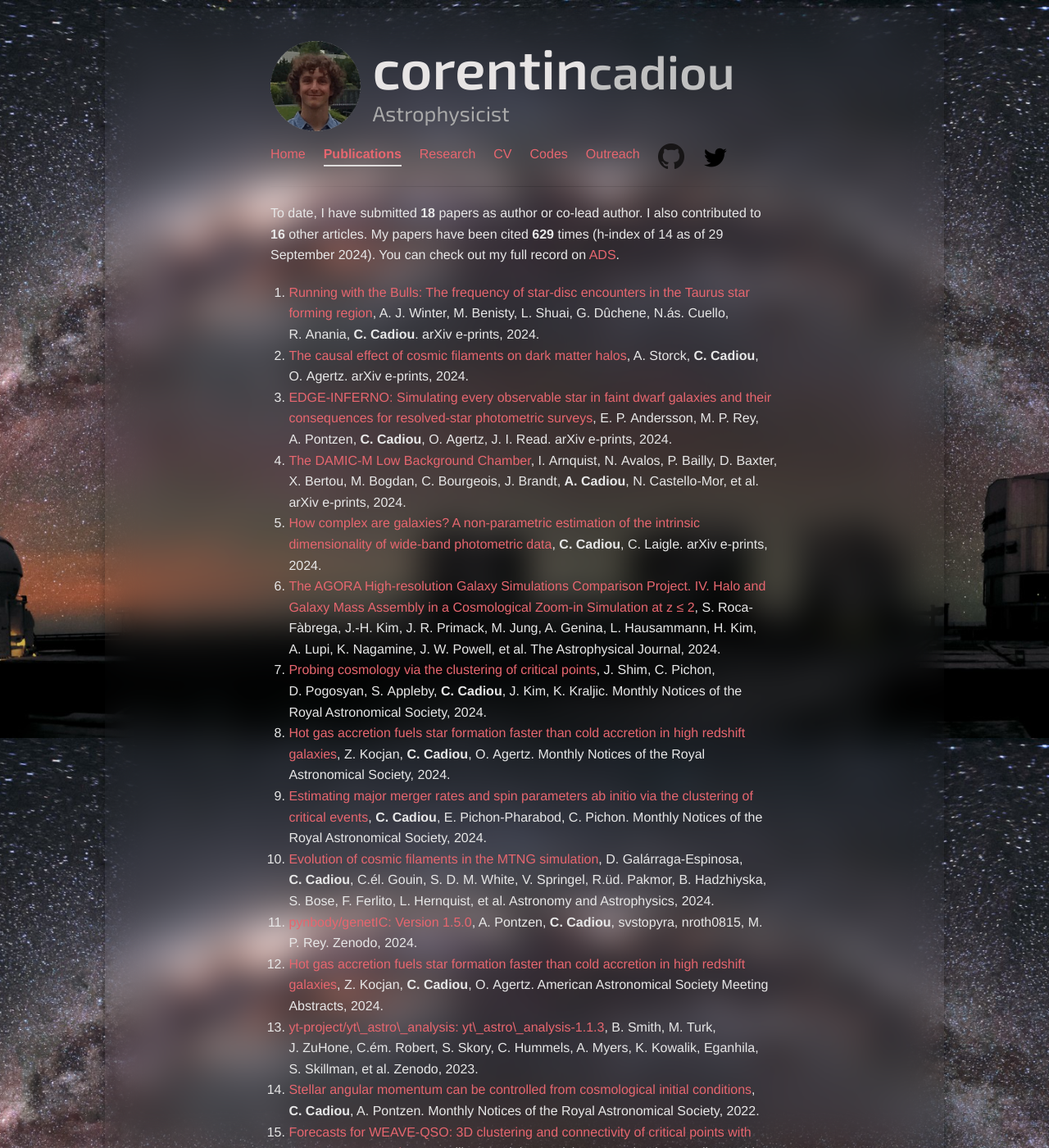
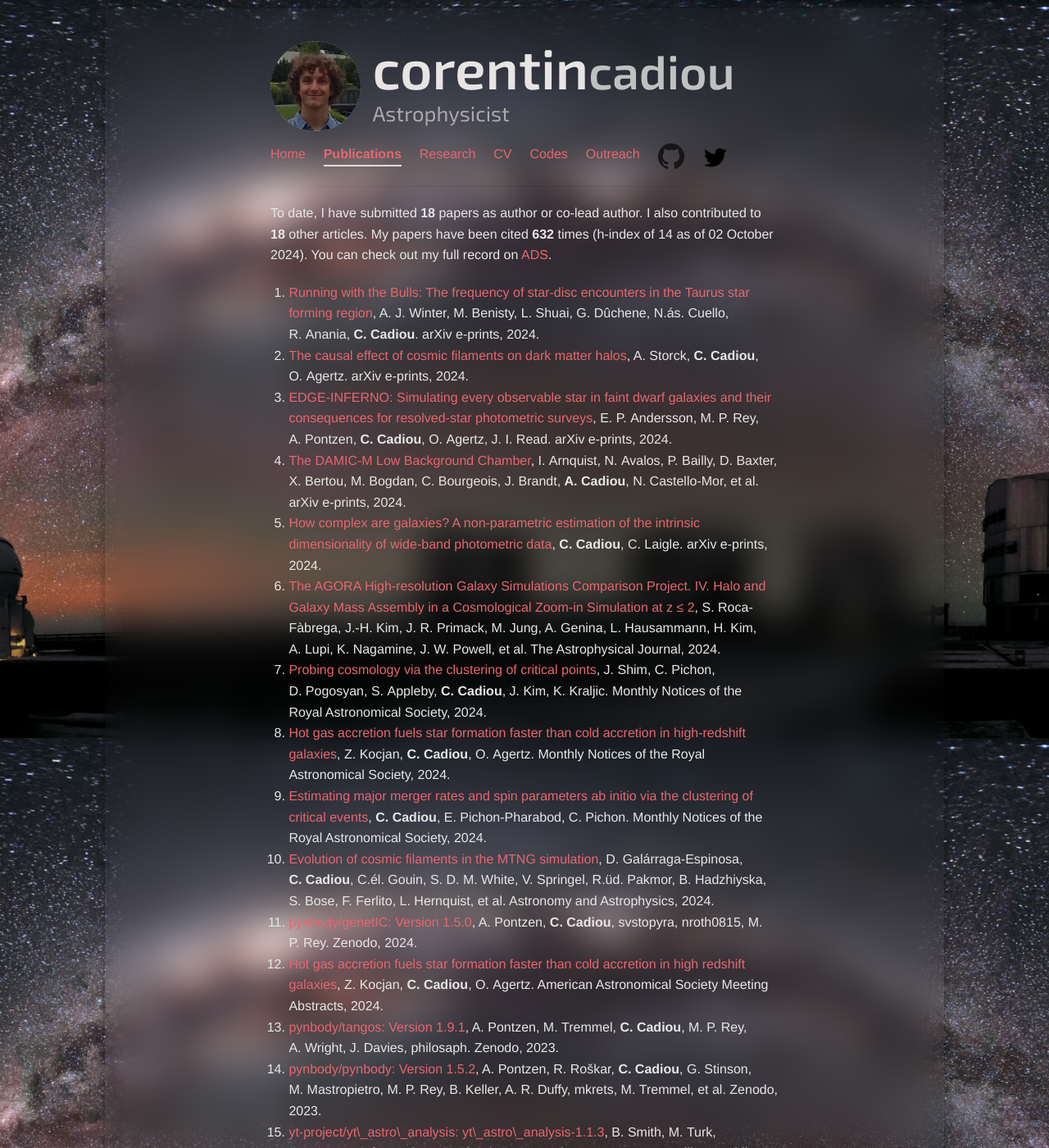
Before and after one commit to cphyc/cphyc.github.io, a Jekyll site: the page built from publications/index.html, in a window 1280 px wide and 1400 px high. Shown: the whole window at 82% size. Built offline with Jekyll 4.4.1, drawn with Linux system fonts in a browser that asks for light colours; nearby versions of some CDN libraries.

Commit message:
chore: autopublish 2024-10-02T00:01:26Z

```diff
--- a/publications/index.html
+++ b/publications/index.html
@@ -7,8 +7,8 @@ description: My Publications
 
 <p>
   To date, I have submitted <b>18</b> papers as author or co-lead author.
-  I also contributed to <b>16</b> other articles.
-  My papers have been cited <b>629</b> times (h-index of 14 as of 29 September 2024).
+  I also contributed to <b>18</b> other articles.
+  My papers have been cited <b>632</b> times (h-index of 14 as of 02 October 2024).
   You can check out my full record on <a href="https://ui.adsabs.harvard.edu/search/q=((author%3A%22Cadiou%2C%20C%22))%20-bibstem%3A%22zndo%22%20collection%3Aastronomy&sort=date%20desc%2C%20bibcode%20desc&p_=0" target="_blank">ADS</a>.
 </p>
 <ol>
@@ -197,7 +197,7 @@ description: My Publications
   </li>
 
   <li>
-    <a href="https://arxiv.org/abs/2311.04961">Hot gas accretion fuels star formation faster than cold accretion in high redshift galaxies</a>,
+    <a href="https://arxiv.org/abs/2311.04961">Hot gas accretion fuels star formation faster than cold accretion in high-redshift galaxies</a>,
 
 
       Z.&nbsp;Kocjan,
@@ -299,6 +299,72 @@ description: My Publications
       O.&nbsp;Agertz.
 
     American Astronomical Society Meeting Abstracts, 2024.
+  </li>
+
+  <li>
+    <a href="https://arxiv.org/abs/">pynbody/tangos: Version 1.9.1</a>,
+
+
+      A.&nbsp;Pontzen,
+
+
+      M.&nbsp;Tremmel,
+
+    <b>
+      C.&nbsp;Cadiou</b>,
+
+
+      M. P.&nbsp;Rey,
+
+
+      A.&nbsp;Wright,
+
+
+      J.&nbsp;Davies,
+
+
+      philosaph.
+
+    Zenodo, 2023.
+  </li>
+
+  <li>
+    <a href="https://arxiv.org/abs/">pynbody/pynbody: Version 1.5.2</a>,
+
+
+      A.&nbsp;Pontzen,
+
+
+      R.&nbsp;Roškar,
+
+    <b>
+      C.&nbsp;Cadiou</b>,
+
+
+      G.&nbsp;Stinson,
+
+
+      M.&nbsp;Mastropietro,
+
+
+      M. P.&nbsp;Rey,
+
+
+      B.&nbsp;Keller,
+
+
+      A. R.&nbsp;Duffy,
+
+
+      mkrets,
+
+
+      M.&nbsp;Tremmel,
+
+
+      et al.
+
+    Zenodo, 2023.
   </li>
 
   <li>
```
